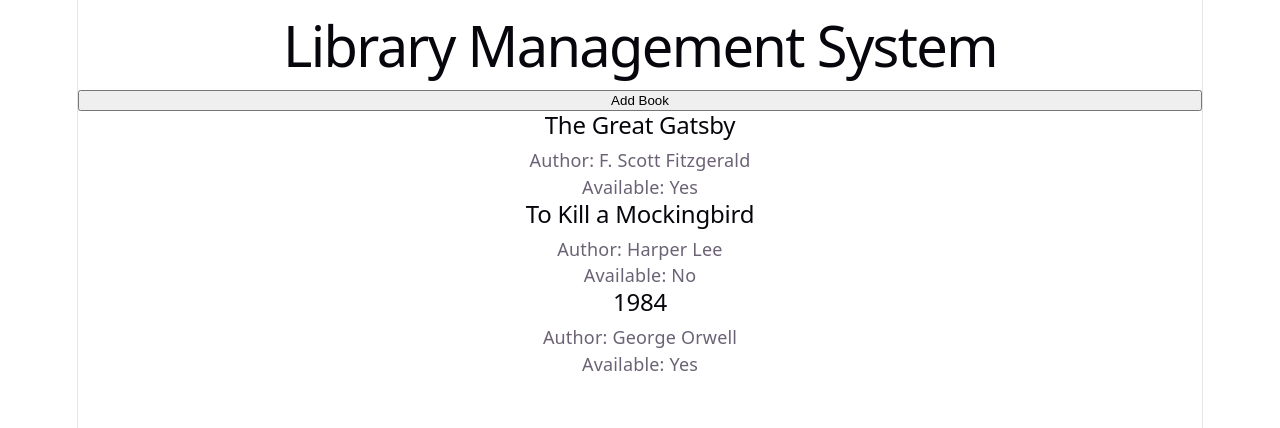
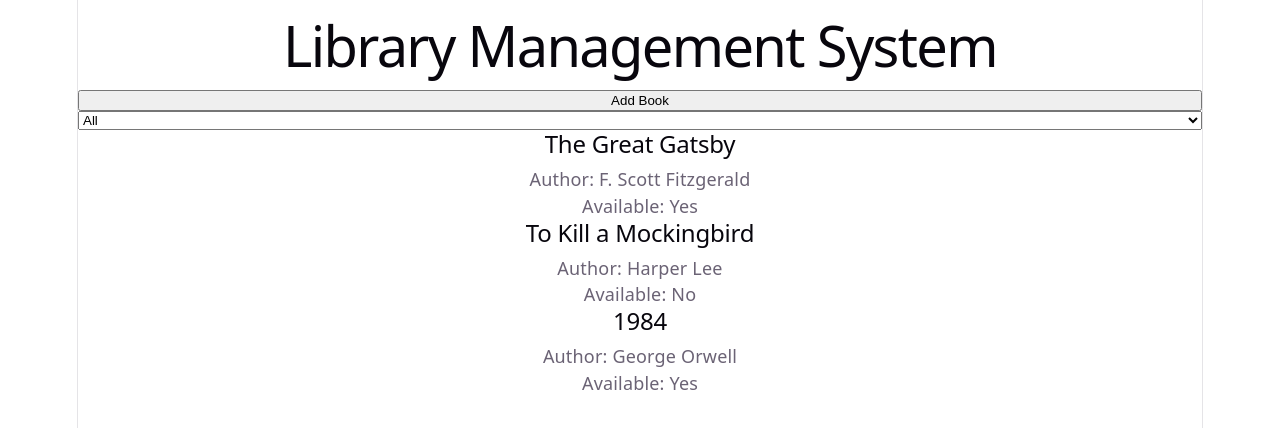
Before and after one commit to quangquan117/Library_TP_M2, a React (Vite) app: page / in a window 1280 px wide. Shown: the top 428 px of the page. Built offline with nearby package versions, Linux system fonts and the light colour scheme.

Commit message:
Add filtre

```diff
--- a/src/App.tsx
+++ b/src/App.tsx
@@ -3,19 +3,22 @@ import './App.css'
 import type { Book } from './interface/book'
 import { PrintAllBooks } from './component/Booklist'
 import { AddBook } from './component/AddBook'
+import { FilterBooksSelect } from './component/filterBooks'
 function App() {
   const [books, setBooks] = useState<{ [id: string]: Book }>({
     "1" :{ title: 'The Great Gatsby', author: 'F. Scott Fitzgerald', available: true },
     "2" :{ title: 'To Kill a Mockingbird', author: 'Harper Lee', available: false },
     "3" :{ title: '1984', author: 'George Orwell', available: true },
   })
+  const [tempBooks, setTempBooks] = useState<{ [id: string]: Book }>(books)
 
 
   return (
     <>
       <h1>Library Management System</h1>
       <AddBook Books={books} setBooks={setBooks} />
-      <PrintAllBooks books={Object.values(books)} />
+      <FilterBooksSelect books={books} setTempBooks={setTempBooks} />
+      <PrintAllBooks books={Object.values(tempBooks)} />
     </>
   )
 }
--- /dev/null
+++ b/src/component/filterBooks.tsx
@@ -0,0 +1,21 @@
+import { useState, useEffect } from 'react';
+import type { Book } from '../interface/book';
+import { filterBooksByAvailability } from '../tool/filter';
+
+export function FilterBooksSelect({books, setTempBooks}: { books: { [id: string]: Book };setTempBooks: (books: { [id: string]: Book }) => void; }) {
+    const [available, setavailable] = useState<string>('all');
+
+    useEffect(() => {
+        setTempBooks(filterBooksByAvailability(books, available));
+    }, [available, books, setTempBooks]);
+
+    return (
+        <select value={available} onChange={(e) => setavailable(e.target.value)} name="disponibilité"
+            id="disponibilité"
+        >
+            <option value="all">All</option>
+            <option value="available">Available</option>
+            <option value="unavailable">Unavailable</option>
+        </select>
+    );
+}
--- /dev/null
+++ b/src/tool/filter.ts
@@ -0,0 +1,12 @@
+import type { Book } from '../interface/book';
+
+export function filterBooksByAvailability(books: { [id: string]: Book }, available: string): { [id: string]: Book } {
+    switch (available.toLowerCase()) {
+        case 'available':
+            return Object.fromEntries(Object.entries(books).filter(([_, book]) => book.available));
+        case 'unavailable':
+            return Object.fromEntries(Object.entries(books).filter(([_, book]) => !book.available));
+        default:
+            return books;
+    }
+}
```
